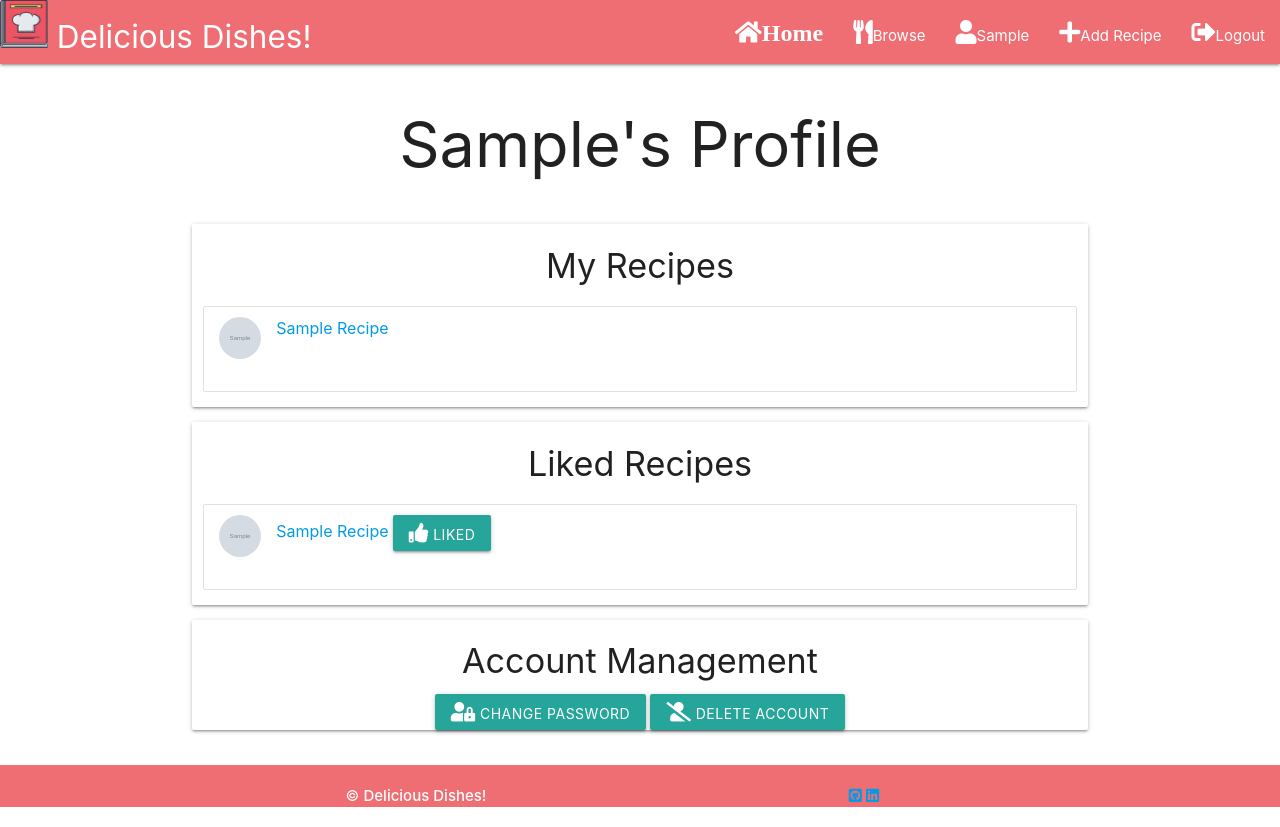
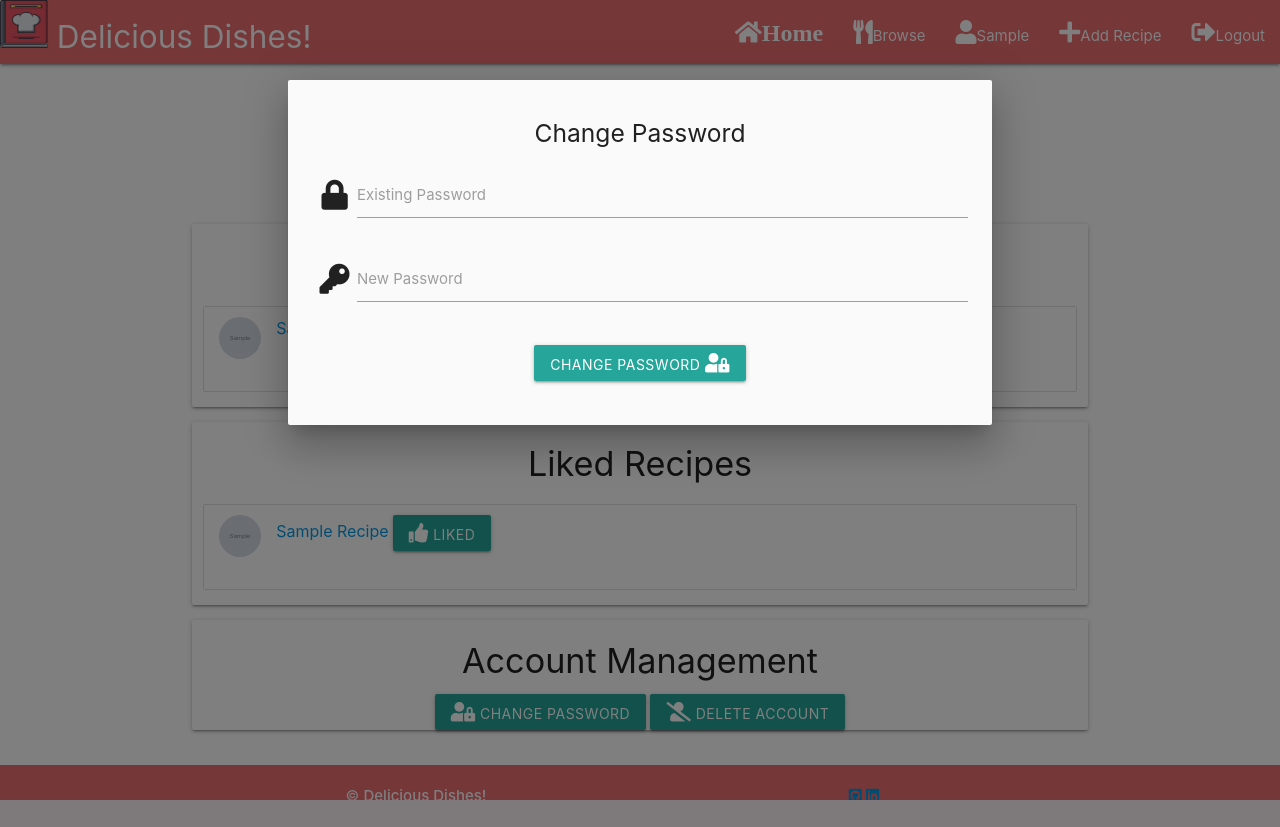
Before and after one commit to hebs87/cookbook-milestone-project-three, a Flask app: a page that uses templates/profile.html in a window 1280 px wide, after a click on "CHANGE PASSWORD". After the commit the page ends 800 px from the top, so only its background shows below. Run offline with Flask 2, Linux system fonts and the light colour scheme; the visitor is signed in with stand-in values (Sample User, id 1); grey boxes marked "Sample" are stand-in pictures; a database or web service that is not in the repository returns one stand-in record (values such as "Sample title"); some libraries are stand-ins or nearby versions.

Commit message:
Added change_password_modal code to profile.html

```diff
--- a/.c9/metadata/environment/templates/login_register.html
+++ b/.c9/metadata/environment/templates/login_register.html
@@ -1 +1 @@
-{"filter":false,"title":"login_register.html","tooltip":"/templates/login_register.html","undoManager":{"mark":-1,"position":-1,"stack":[]},"ace":{"folds":[],"scrolltop":651,"scrollleft":0,"selection":{"start":{"row":66,"column":29},"end":{"row":66,"column":29},"isBackwards":false},"options":{"guessTabSize":true,"useWrapMode":false,"wrapToView":true},"firstLineState":{"row":45,"state":"start","mode":"ace/mode/html"}},"timestamp":1562336579028,"hash":"6178570d6f905f7b18049d9006b76ecc04928ba1"}
+{"filter":false,"title":"login_register.html","tooltip":"/templates/login_register.html","undoManager":{"mark":0,"position":0,"stack":[[{"start":{"row":27,"column":41},"end":{"row":27,"column":44},"action":"remove","lines":["key"],"id":2},{"start":{"row":27,"column":41},"end":{"row":27,"column":42},"action":"insert","lines":["l"]},{"start":{"row":27,"column":42},"end":{"row":27,"column":43},"action":"insert","lines":["o"]},{"start":{"row":27,"column":43},"end":{"row":27,"column":44},"action":"insert","lines":["c"]},{"start":{"row":27,"column":44},"end":{"row":27,"column":45},"action":"insert","lines":["k"]}]]},"ace":{"folds":[],"scrolltop":666,"scrollleft":0,"selection":{"start":{"row":70,"column":10},"end":{"row":70,"column":10},"isBackwards":false},"options":{"guessTabSize":true,"useWrapMode":false,"wrapToView":true},"firstLineState":{"row":96,"mode":"ace/mode/html"}},"timestamp":1563890761615,"hash":"39ee7fdfc26b0ca36ec839c8485dd8023aea26f0"}
--- a/.c9/metadata/environment/templates/recipes.html
+++ b/.c9/metadata/environment/templates/recipes.html
@@ -1 +1 @@
-{"filter":false,"title":"recipes.html","tooltip":"/templates/recipes.html","undoManager":{"mark":-1,"position":-1,"stack":[]},"ace":{"folds":[],"scrolltop":1792,"scrollleft":0,"selection":{"start":{"row":129,"column":0},"end":{"row":150,"column":6},"isBackwards":false},"options":{"guessTabSize":true,"useWrapMode":false,"wrapToView":true},"firstLineState":{"row":92,"state":"start","mode":"ace/mode/html"}},"timestamp":1563887356790,"hash":"2008e9ef145505fd17bb8b2fd73b0a323e5c3c20"}
+{"filter":false,"title":"recipes.html","tooltip":"/templates/recipes.html","undoManager":{"mark":-1,"position":-1,"stack":[]},"ace":{"folds":[],"scrolltop":1792,"scrollleft":0,"selection":{"start":{"row":129,"column":0},"end":{"row":150,"column":6},"isBackwards":false},"options":{"guessTabSize":true,"useWrapMode":false,"wrapToView":true},"firstLineState":{"row":127,"state":"start","mode":"ace/mode/html"}},"timestamp":1563887356790,"hash":"2008e9ef145505fd17bb8b2fd73b0a323e5c3c20"}
--- a/templates/login_register.html
+++ b/templates/login_register.html
@@ -25,7 +25,7 @@
                     </div>
                     <!--Password-->
                     <div class="input-field col s12">
-                        <i class="fas fa-key prefix" aria-hidden="true"></i>
+                        <i class="fas fa-lock prefix" aria-hidden="true"></i>
                         <input id="password" name="password" type="password" class="form-control validate" minlength="6" maxlength="15" required>
                         <label for="password">Password</label>
                     </div>
--- a/templates/profile.html
+++ b/templates/profile.html
@@ -99,4 +99,34 @@
 
 </div>
 
+<!--Change Password Modal-->
+<div id="change_password_modal" class="modal">
+    <div class="modal-content center-align">
+        <h5 class="bold">Change Password</h5>
+        <form class="col s12" method="POST" action="">
+            <div class="row">
+                <!--Existing Password-->
+                <div class="input-field col s12">
+                    <i class="fas fa-lock prefix" aria-hidden="true"></i>
+                    <input id="existing_password" name="existing_password" type="password" class="form-control validate" minlength="6" maxlength="15" required>
+                    <label for="existing_password">Existing Password</label>
+                </div>
+                <!--New Password-->
+                <div class="input-field col s12">
+                    <i class="fas fa-key prefix" aria-hidden="true"></i>
+                    <input id="changed_password" name="changed_password" type="password" class="form-control validate" minlength="6" maxlength="15" required>
+                    <label for="changed_password">New Password</label>
+                </div>
+            </div>
+            <div class="row">
+                <!--Change Password Button-->
+                <button class="btn waves-effect waves-light" type="submit" name="login">
+                    Change Password
+                    <i class="fas fa-user-lock"></i>
+                </button>
+            </div>
+        </form>
+    </div>
+</div>
+
 {% endblock %}
```
Also changed, not shown: .c9/metadata/environment/app.py (+1 -1 lines), .c9/metadata/environment/templates/profile.html (+1 -1 lines), 2 other files.
